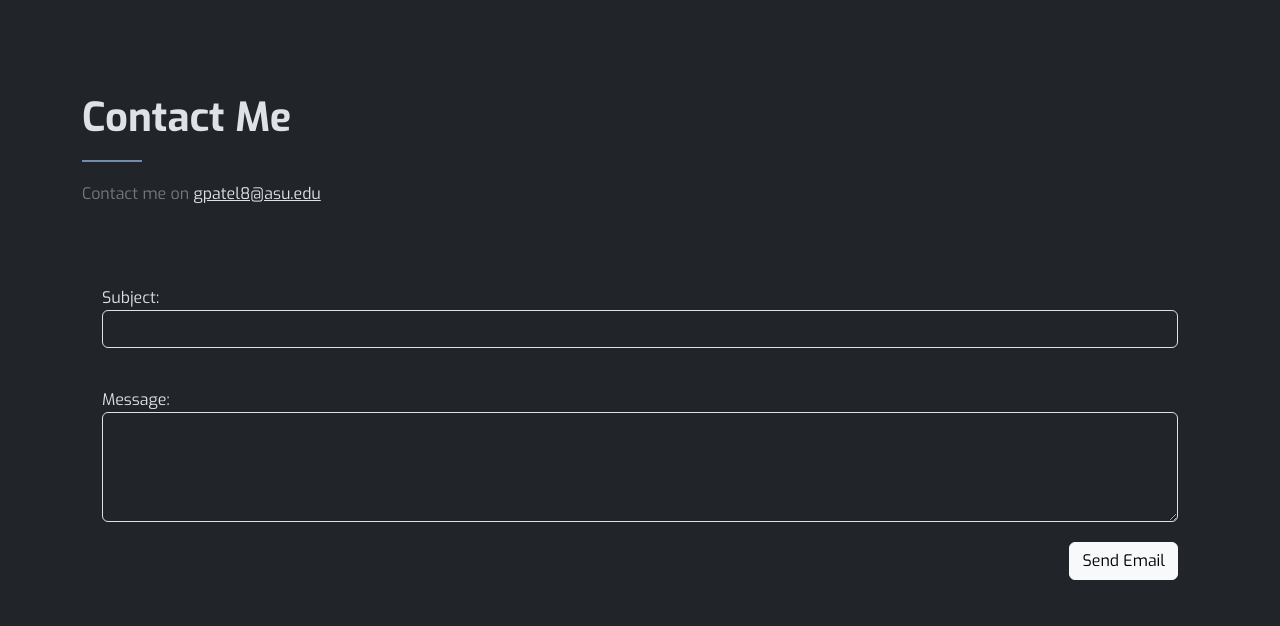
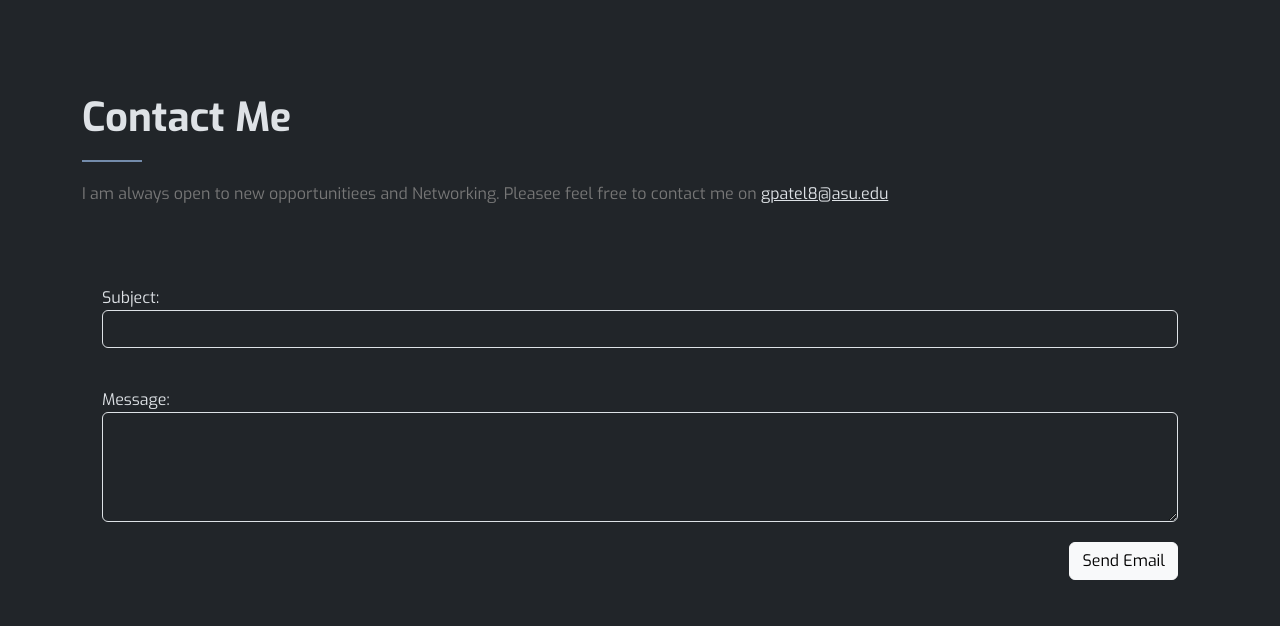
Before and after one commit to gangeypatel/gangeypatel.github.io, a plain HTML site: page index.html in a window 1280 px wide. Shown: the part 3062-3688 px from the top of the page. Drawn offline with nearby package versions, Linux system fonts and the light colour scheme.

Commit message:
final commit

```diff
--- a/index.html
+++ b/index.html
@@ -173,7 +173,7 @@
               <div class = "row-lg-5">
                 <div class="section-title">
                   <h4>Contact Me</h4>
-                  <p>Contact me on <a href="mailto:gpatel8@asu.edu" style="color:#DEE2E6;">gpatel8@asu.edu</a></p>
+                  <p>I am always open to new opportunitiees and Networking. Pleasee feel free to contact me on <a href="mailto:gpatel8@asu.edu" style="color:#DEE2E6;">gpatel8@asu.edu</a></p>
                 </div>
               </div>
             <form id="contactForm">
```
